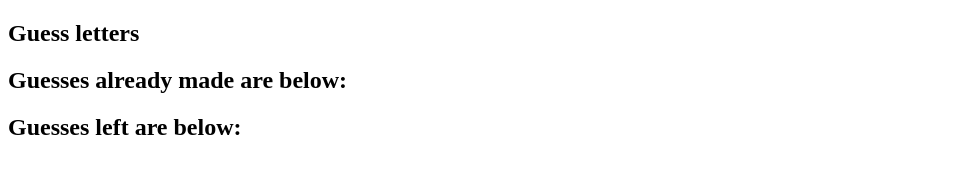
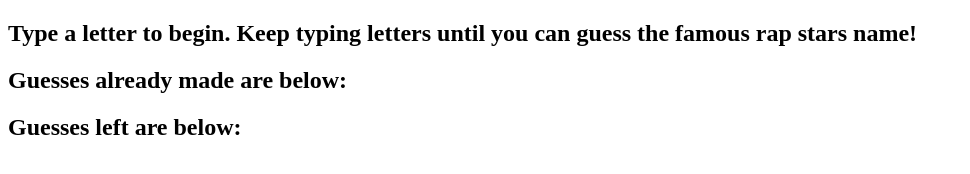
Before and after one commit to kjgrover/Word-Guess-Game-Working, a plain HTML site: page index.html in a window 1280 px wide. Shown: the whole page, without its empty margins (0-970 px from the left). Drawn offline with Linux system fonts and the light colour scheme.

Commit message:
fixed instructions

```diff
--- a/index.html
+++ b/index.html
@@ -13,7 +13,7 @@
 <body>
 
 
-        <h2>Guess letters</h2>
+        <h2>Type a letter to begin. Keep typing letters until you can guess the famous rap stars name!</h2>
 
         <p id="blankStringNew"></p>
 
```
